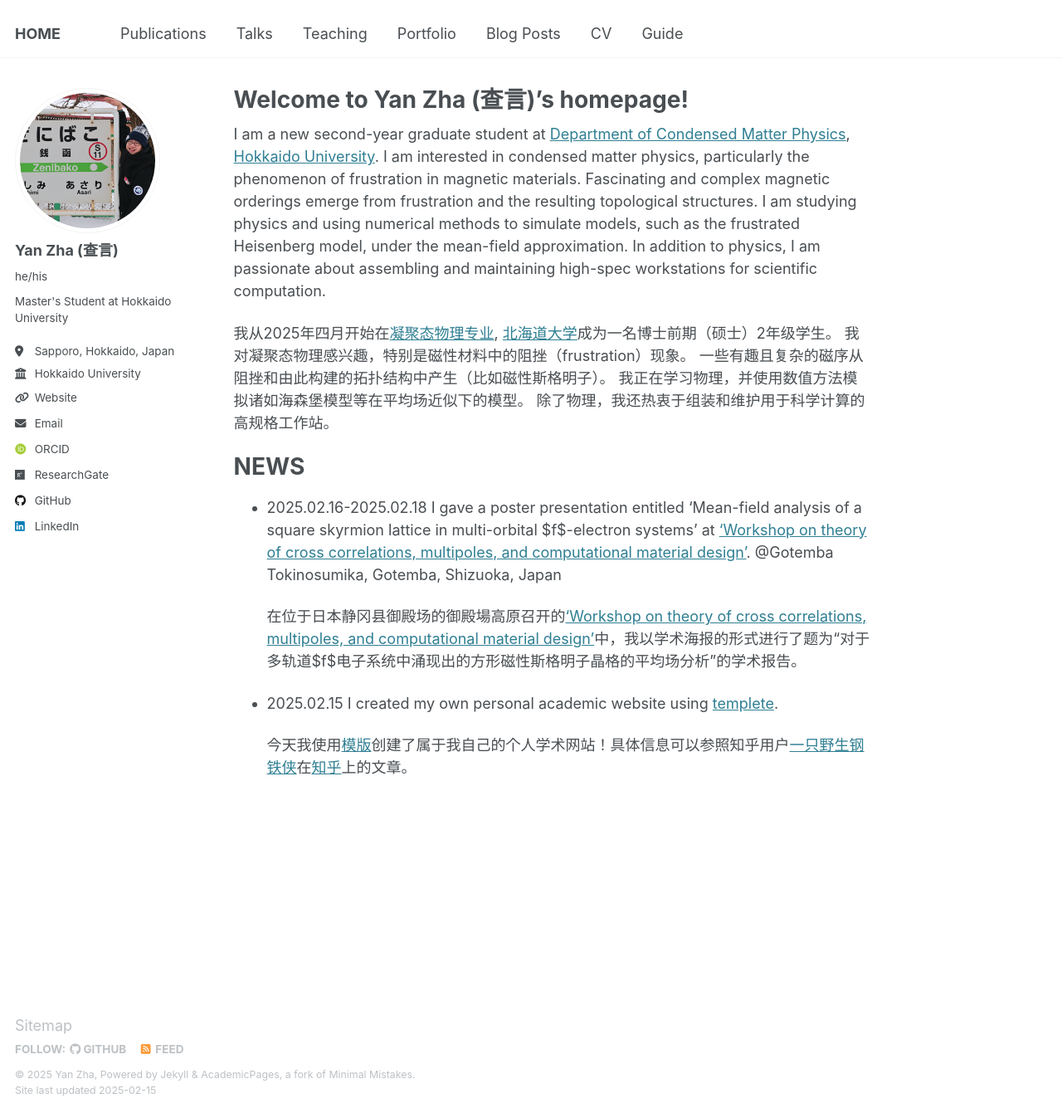
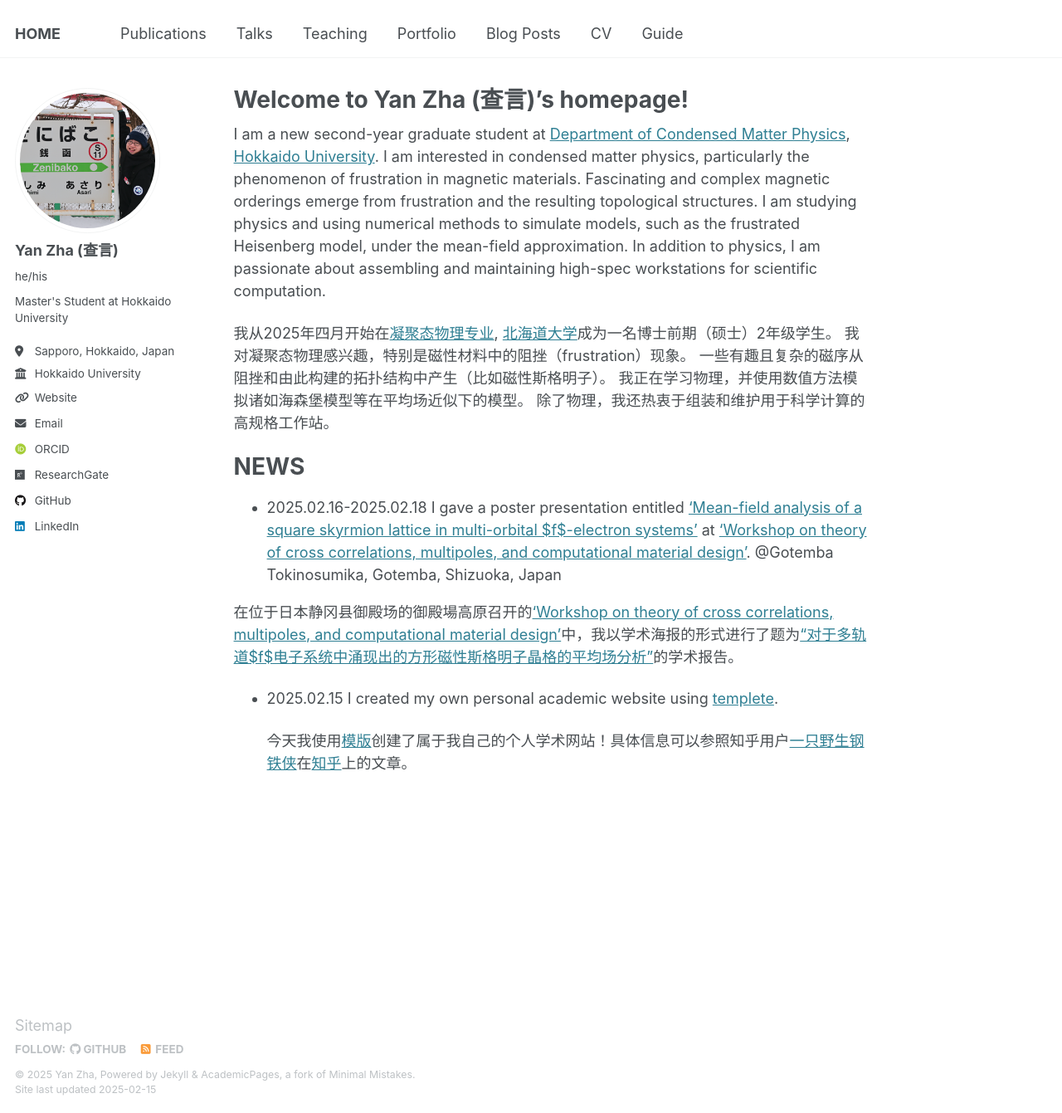
Before and after one commit to yzhacn/yzhacn.github.io, a Jekyll site: the page built from _pages/about.md, in a window 1280 px wide and 1341 px high. Shown: the whole window at 83% size. Built offline with Jekyll 4.4.1, drawn with Linux system fonts in a browser that asks for light colours; some web fonts are replaced; part of the change alters nothing that is shown.

```diff
--- a/_pages/about.md
+++ b/_pages/about.md
@@ -21,10 +21,10 @@ I am studying physics and using numerical methods to simulate models, such as th
 
 NEWS
 ======
-* 2025.02.16-2025.02.18 I gave a poster presentation entitled ‘Mean-field analysis of a square skyrmion lattice in multi-orbital $f$-electron systems’ at ['Workshop on theory of cross correlations, multipoles, and
+* 2025.02.16-2025.02.18 I gave a poster presentation entitled [‘Mean-field analysis of a square skyrmion lattice in multi-orbital $f$-electron systems’](https://yzhacn.github.io/images/20250217_yzha_asymmetry.pdf) at ['Workshop on theory of cross correlations, multipoles, and
 computational material design'](https://asymmetry.hiroshima-u.ac.jp/event/2532). @Gotemba Tokinosumika, Gotemba, Shizuoka, Japan
 
-  在位于日本静冈县御殿场的御殿場高原召开的['Workshop on theory of cross correlations, multipoles, and computational material design'](https://asymmetry.hiroshima-u.ac.jp/event/2532)中，我以学术海报的形式进行了题为“对于多轨道$f$电子系统中涌现出的方形磁性斯格明子晶格的平均场分析”的学术报告。
+在位于日本静冈县御殿场的御殿場高原召开的['Workshop on theory of cross correlations, multipoles, and computational material design'](https://asymmetry.hiroshima-u.ac.jp/event/2532)中，我以学术海报的形式进行了题为[“对于多轨道$f$电子系统中涌现出的方形磁性斯格明子晶格的平均场分析”](https://yzhacn.github.io/images/20250217_yzha_asymmetry.pdf)的学术报告。
 
 * 2025.02.15 I created my own personal academic website using [templete](https://github.com/academicpages/academicpages.github.io).
 
```
